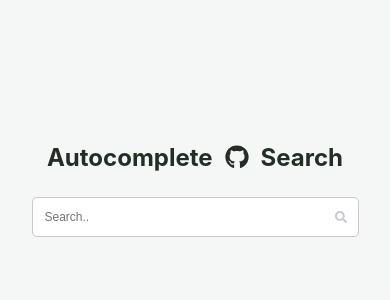
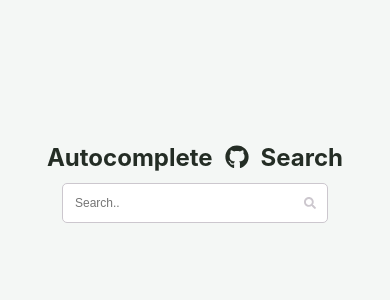
Before and after one commit to debjeanlee/autocomplete-search, a React (Create React App) app: page / in a window 390 px wide. Shown: the top 300 px of the page. Built offline with nearby package versions, Linux system fonts and the light colour scheme; no server answers.

Commit message:
fixed autofill css and e.preventdefault on search

```diff
--- a/src/components/Autocomplete.jsx
+++ b/src/components/Autocomplete.jsx
@@ -5,7 +5,7 @@ function Autocomplete({ autoResults, setSearch, getResults }) {
 
     const handleClick = (e) => {
         setSearch(e.target.id);
-        getResults(e.target.id);
+        getResults(e.target.id, e);
     }
 
     const handleKeyDown = (e) => {
--- a/src/components/Form.jsx
+++ b/src/components/Form.jsx
@@ -9,7 +9,7 @@ function Form({ setSearch, getResults, search, autoResults }) {
 
     return (
         <div className="block search__wrapper">
-            <form onSubmit={getResults}>
+            <form onSubmit={(e) => getResults(search, e)}>
                 <div className="input__container">
                     <input type="text" placeholder="Search.." onChange={changeHandler} value={search} />
                     <FontAwesomeIcon onClick={getResults} className="search__icon" icon={faSearch} />
--- a/src/index.css
+++ b/src/index.css
@@ -84,9 +84,9 @@ a:hover {
 }
 
 input {
-  width: 100%;
+  position: absolute;
+  width: 40em;
   padding: 1em;
-  margin-left: 1em;
   border: 0.8px solid var(--lightgray);
   border-radius: 5px;
   outline: none;
@@ -95,7 +95,7 @@ input {
 .search__icon {
   color: var(--lightgray);
   position: relative;
-  right: 2em;
+  right: -48%;
 }
 
 .search__icon:hover {
@@ -111,13 +111,16 @@ input {
   z-index: 10;
 }
 .autocomplete-results__container {
-  margin: 0 auto;
+  margin: 1em auto;
   background-color: white;
-  width: 38em;
+  width: 42em;
+  border: 0.8px solid var(--lightgray);
+  border-top: 1px solid rgb(247, 247, 247);
+  border-bottom-left-radius: 5px;
+  border-bottom-right-radius: 5px;
 }
 
 ul {
-  /* width: 100%; */
   margin: 0;
   padding: 0;
 }
@@ -245,10 +248,14 @@ li:focus {
   }
 
   .input__container {
-    width: 90vw;
+    width: 20em;
+  }
+
+  input {
+    width: 20em;
   }
 
   .autocomplete-results__container {
-    width: 90%;
+    width: 22em;
   }
 }
--- a/src/pages/Search.jsx
+++ b/src/pages/Search.jsx
@@ -23,11 +23,14 @@ function Search({search, setSearch, curSearch, setCurSearch}) {
             name: 'Users',
             data: [],
         },
+        // before users
+        // commits, issues, packages, marketplace, topics, wikis, users
     });
 
     const debouncedSearchTerm = useDebounce(search, 250);
 
-    const getResults = (search) => {
+    const getResults = (search, e) => {
+        e.preventDefault()
         setLoading(true);
         Promise.allSettled([
             SearchService.getRepositories(search, 1),
@@ -70,6 +73,7 @@ function Search({search, setSearch, curSearch, setCurSearch}) {
         }
     }, [debouncedSearchTerm])
 
+    console.log(results)
     return (
         <div className="content-container">
             <Form
--- a/src/services/SearchService.js
+++ b/src/services/SearchService.js
@@ -43,12 +43,12 @@ const SearchService = {
             if (user) {
                 let results = res.data.items.filter((item) => item.login.toLowerCase() !== word.toLowerCase());
                 results.forEach(el => {
-                    matches.push(el.login);
+                    matches.push(el.login.toLowerCase());
                 })
             } else {
                 let results = res.data.items.filter((item) => item.name.toLowerCase() !== word.toLowerCase());
                 results.forEach(el => {
-                    matches.push(el.name);
+                    matches.push(el.name.toLowerCase());
                 })
             }
         }
@@ -69,7 +69,7 @@ const SearchService = {
                 getFirstFew(res, true);
             })
 
-            const autocomplete = [...new Set(matches.sort())];
+            const autocomplete = [...new Set(matches)].sort();
             return autocomplete;
         } catch (error) {
             console.log(error)
```
